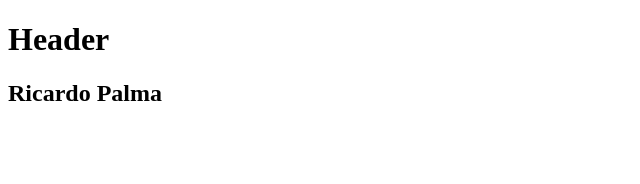
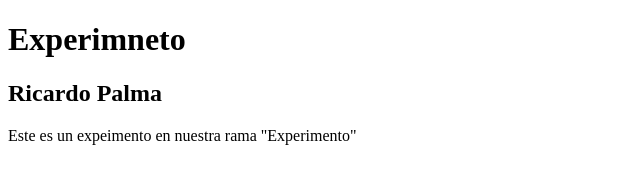
Before and after one commit to ricardoapalmap/Curso-Git, a plain HTML site: page index.html in a window 1280 px wide. Shown: the whole page, without its empty margins (0-640 px from the left). Drawn offline with Linux system fonts and the light colour scheme.

Commit message:
Agregamos texto de experimento

```diff
--- a/index.html
+++ b/index.html
@@ -6,10 +6,13 @@
 </head>
 <body>
     <header>
-        <h1>Header</h1>
+        <h1>Experimneto</h1>
     </header>
     <div class="container">
         <h2>Ricardo Palma</h2>
     </div>
+    <footer>
+        <p>Este es un expeimento en nuestra rama "Experimento"</p>
+    </footer>
 </body>
 </html>
```
